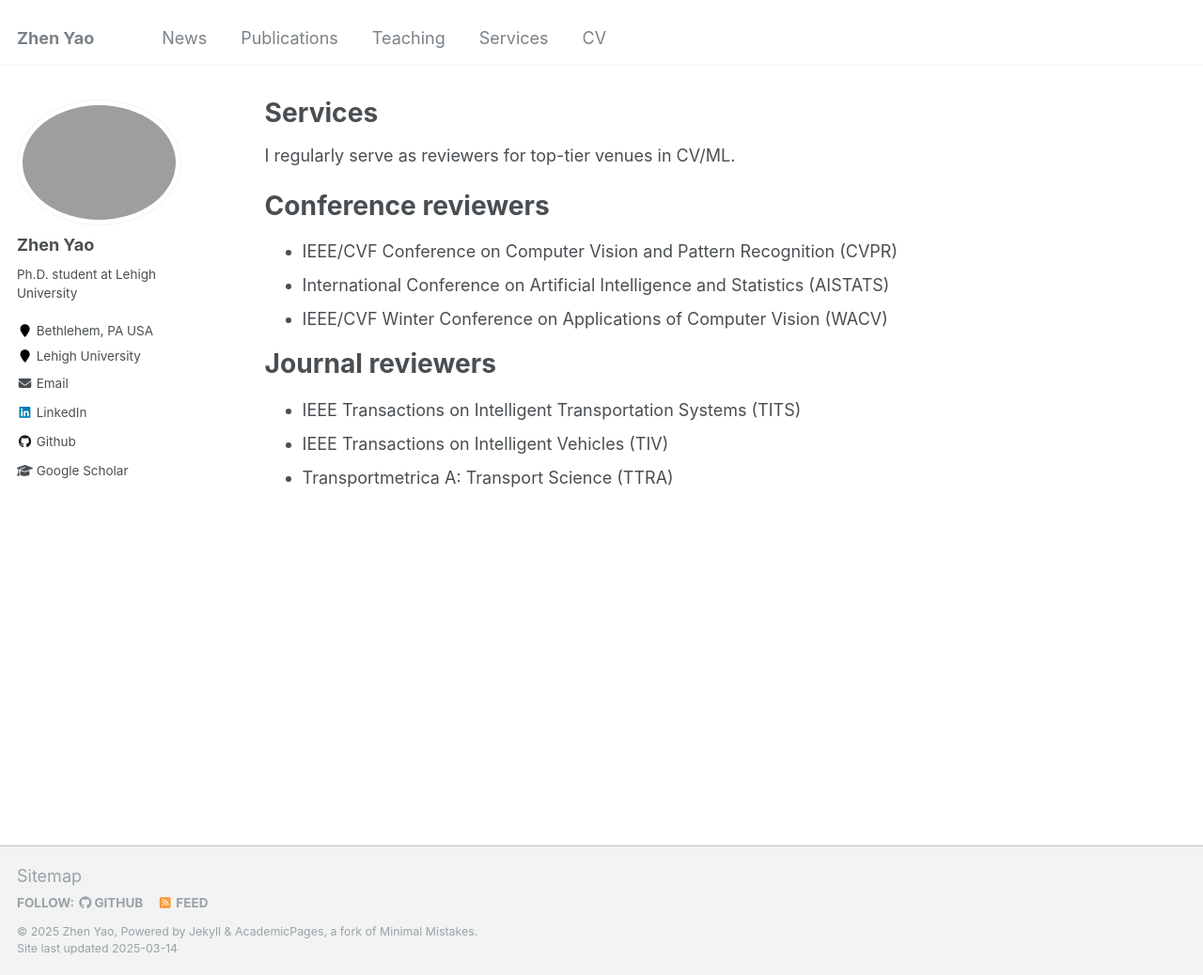
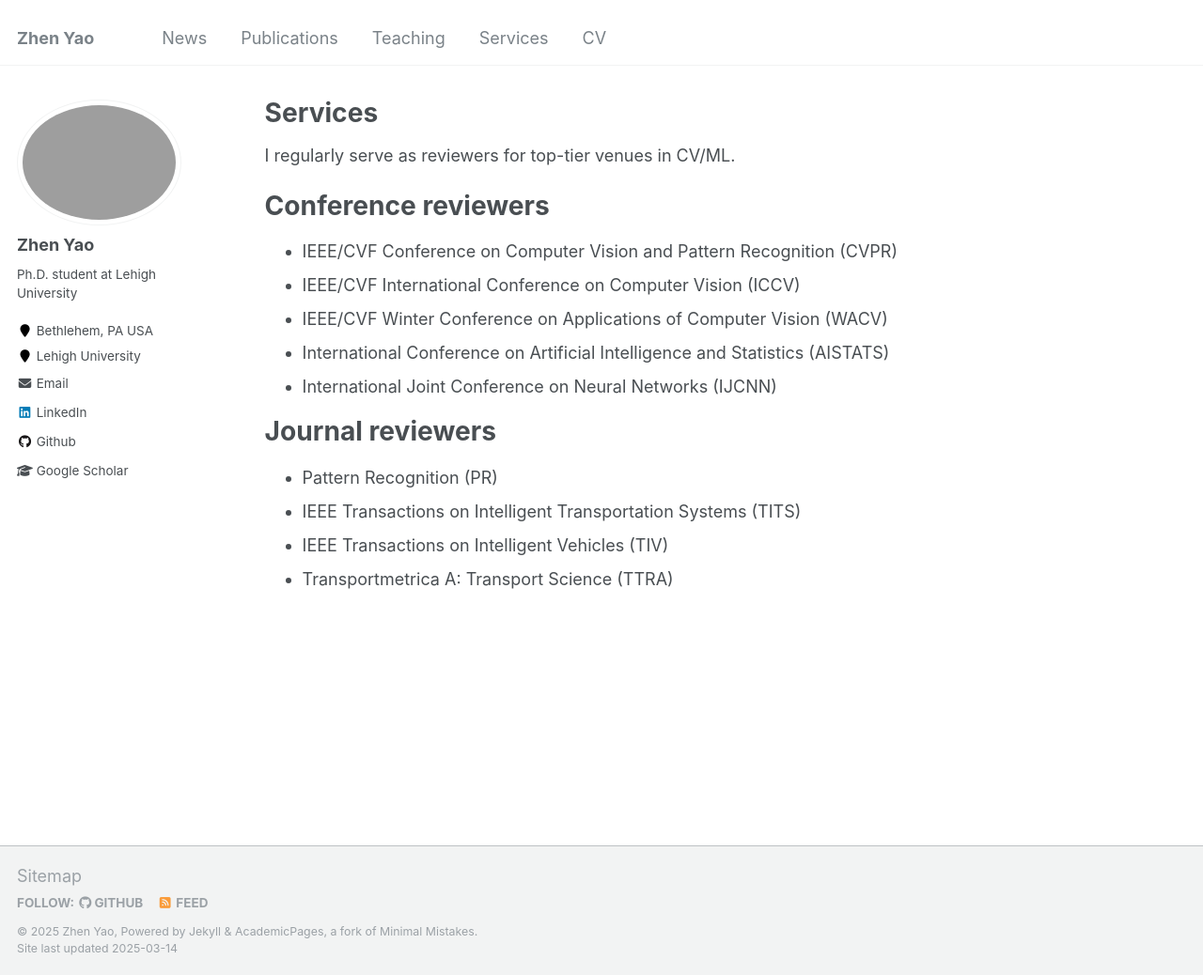
Before and after one commit to zyaocoder/zyaocoder.github.io, a Jekyll site: the page built from _pages/services.md, in a window 1280 px wide and 1038 px high. Shown: the whole window at 94% size. Built offline with Jekyll 4.4.1, drawn with Linux system fonts in a browser that asks for light colours.

Commit message:
Update services.md

```diff
--- a/_pages/services.md
+++ b/_pages/services.md
@@ -14,11 +14,14 @@ I regularly serve as reviewers for top-tier venues in CV/ML.
 Conference reviewers
 ======
 * IEEE/CVF Conference on Computer Vision and Pattern Recognition (CVPR)
+* IEEE/CVF International Conference on Computer Vision (ICCV)
+* IEEE/CVF Winter Conference on Applications of Computer Vision (WACV)
 * International Conference on Artificial Intelligence and Statistics (AISTATS)
-* IEEE/CVF Winter Conference on Applications of Computer Vision (WACV)
+* International Joint Conference on Neural Networks (IJCNN)
 
 Journal reviewers
 ======
+* Pattern Recognition (PR)
 * IEEE Transactions on Intelligent Transportation Systems	(TITS)
 * IEEE Transactions on Intelligent Vehicles (TIV)
 * Transportmetrica A: Transport Science	(TTRA)
```
